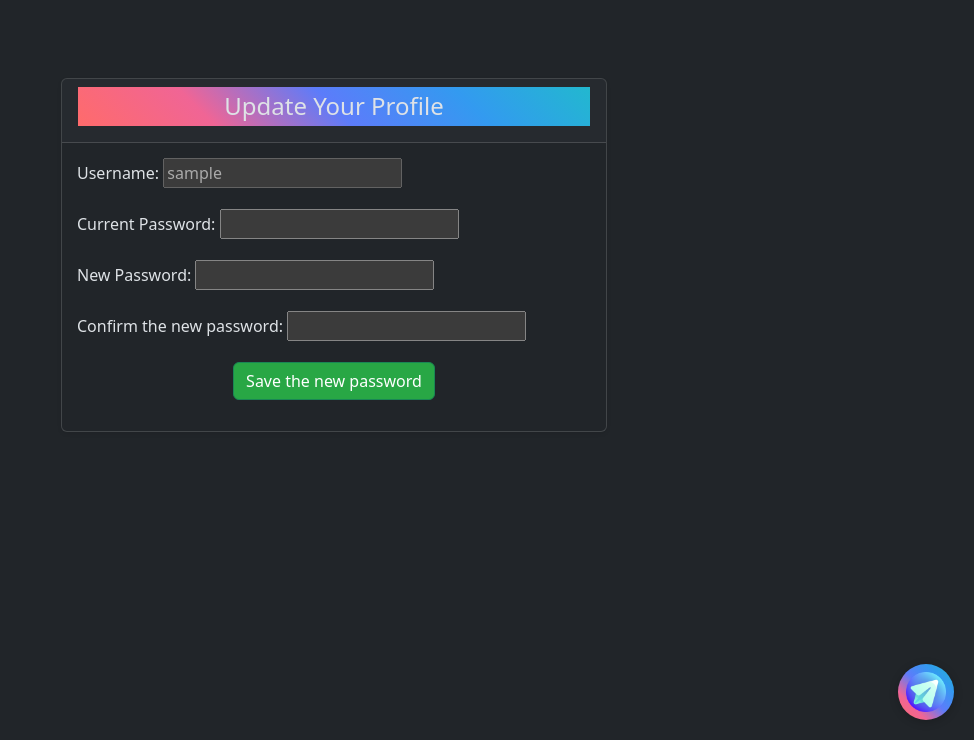
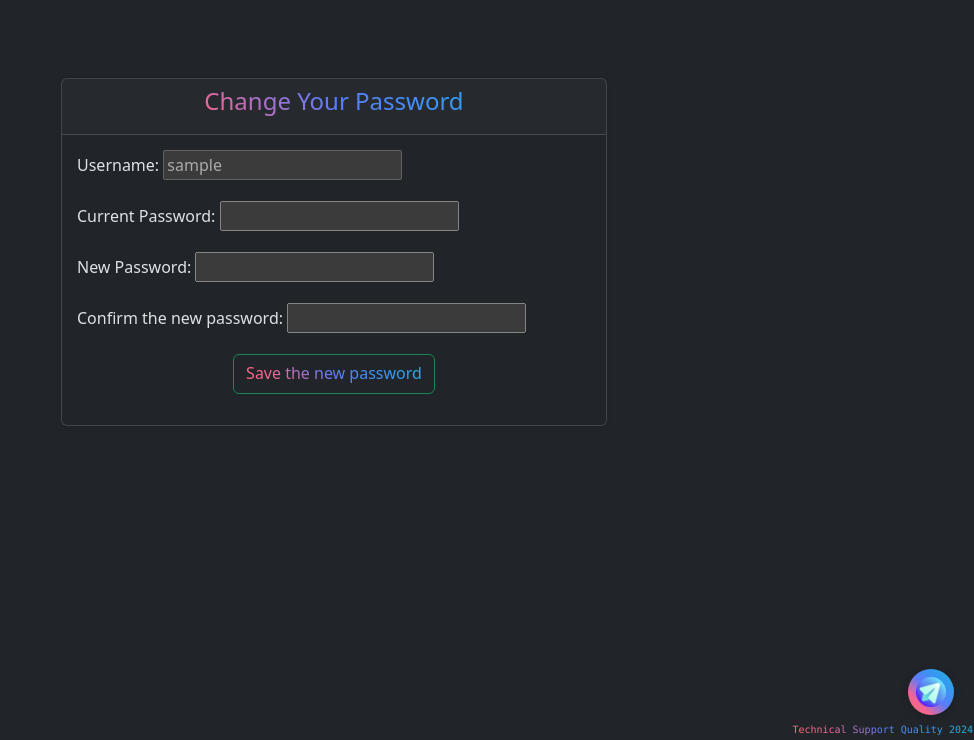
Before and after one commit to Abdullah-ms/src1, a Django app: page /qcteam/accounts/profile/ in a window 1280 px wide. Shown: the part 60-800 px from the top of the page, without its empty margins (306-1280 px from the left). Run offline with Django 5.2, Linux system fonts and the light colour scheme; the visitor is signed in with stand-in values (Sample User, id 1); some libraries are stand-ins or nearby versions.

Commit message:
profile and improve search

```diff
--- a/myproject/__init__.py
+++ /dev/null
@@ -1,3 +0,0 @@
-import pymysql
-
-pymysql.install_as_MySQLdb()
--- a/myproject/settings.py
+++ b/myproject/settings.py
@@ -23,7 +23,7 @@ BASE_DIR = Path(__file__).resolve().parent.parent
 SECRET_KEY = 'django-insecure-1o4)te6a(+wie!se$)t_crxyi(s#q9qt8o24bqa^1*t5ux=so$'
 
 # SECURITY WARNING: don't run with debug turned on in production!
-DEBUG = True
+DEBUG = False
 
 ALLOWED_HOSTS = ['*']
 
--- a/templates/accounts/profile.html
+++ b/templates/accounts/profile.html
@@ -6,7 +6,7 @@
         <div class="col-md-6">
             <div class="card shadow-sm">
                 <div class="card-header text-center">
-                    <h4 class="update-profile-title">Update Your Profile</h4>
+                    <h4 class="gradient-text">Change Your Password</h4>
                 </div>
                 <div class="card-body">
                     <form method="POST">
@@ -14,7 +14,7 @@
                         {{ profile_form.as_p }}
                         {{ password_form.as_p }}
                         <div class="text-center mt-3">
-                            <button type="submit" class="btn btn-success" style="background-color: #28a745;">Save the
+                            <button type="submit" class="btn btn-success gradient-text pb-2">Save the
                                 new password
                             </button>
                         </div>
@@ -31,11 +31,4 @@
         </div>
     </div>
 </div>
-
-<style>
-    .update-profile-title {
-            padding : 5px ;
-            background: linear-gradient(45deg, #ff6b6b, #f06595, #5c7cfa, #339af0, #22b8cf);
-    }
-</style>
 {% endblock %}
--- a/templates/base.html
+++ b/templates/base.html
@@ -133,7 +133,7 @@ header {
 
 .feedback-btn {
     position: fixed;
-    bottom: 20px;
+    bottom: 25px;
     right: 20px;
     background: linear-gradient(45deg, #ff6b6b, #f06595, #5c7cfa, #339af0, #22b8cf);
     border-radius: 50%;
@@ -142,8 +142,15 @@ header {
 }
 
 .feedback-btn img {
-    width: 40px;
-    height: 40px;
+    width: 30px;
+    height: 30px;
+}
+
+.rotating-text {
+    position: fixed;
+    bottom: 1px;
+    right: 1px;
+    font-size: 10px;
 }
 
 .feedback-btn:hover {
@@ -201,7 +208,7 @@ padding-bottom : 2px;
     </div>
 </header>
 
-<div id="content">
+<div>
     {% block content %}
     {% endblock %}
 </div>
@@ -209,6 +216,10 @@ padding-bottom : 2px;
 <a href="{% url 'feedback' %}" class="feedback-btn">
     <img src="{% static 'img/telegram.png' %}" alt="Feedback"/>
 </a>
+
+    <div class="rotating-text gradient-text" style="font-family: 'Lucida Console', monospace;">
+        Technical Support Quality 2024
+    </div>
 
 <script>
     document.addEventListener('DOMContentLoaded', function () {
```
